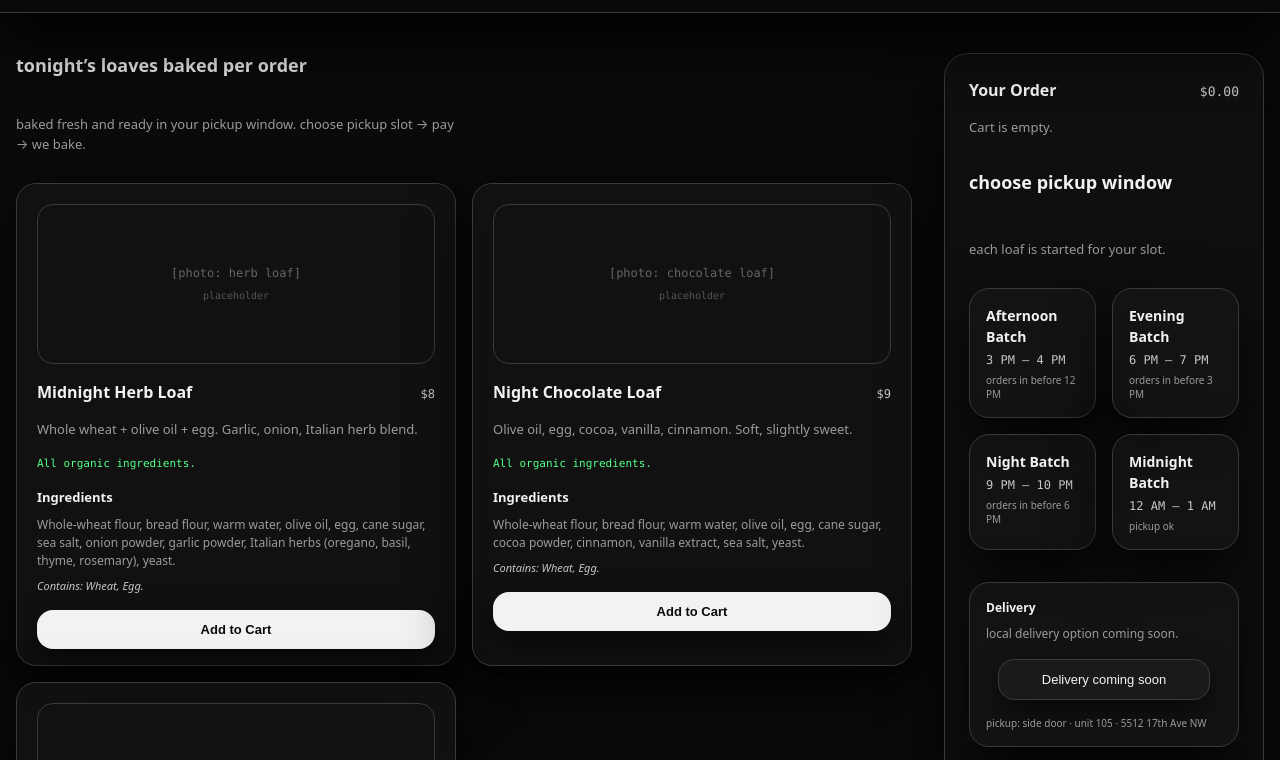
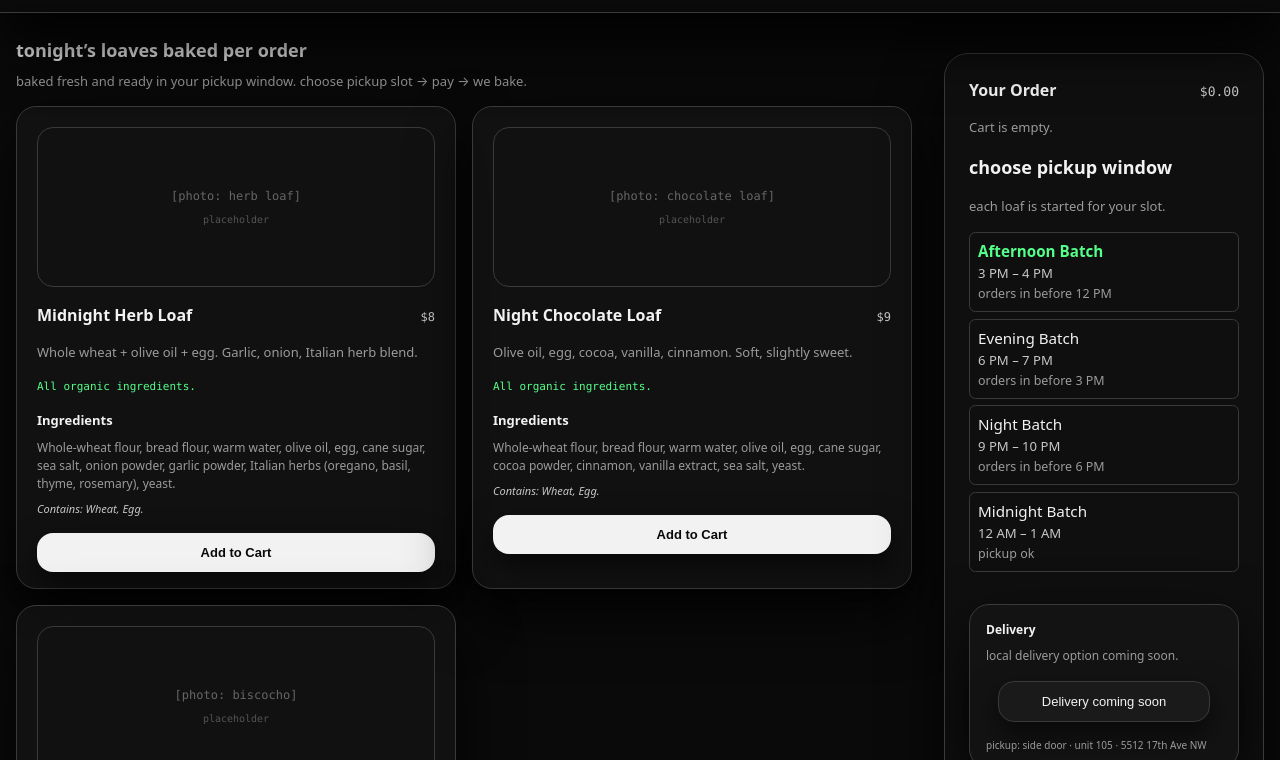
Before and after one commit to ft4qwft6t8-lang/bbl, a website: page index.html in a window 1280 px wide. Shown: the part 82-842 px from the top of the page. Drawn offline with Linux system fonts and the light colour scheme.

Commit message:
Update styles.css

```diff
--- a/styles.css
+++ b/styles.css
@@ -87,6 +87,10 @@ body {
 }
 
 .pill {
+  display: inline-flex;
+  align-items: center;
+  align-self: flex-start; /* prevent flex-column from stretching the pill */
+  width: auto;
   padding: .25rem .5rem;
   font-size: var(--fs-10);
   line-height: 1;
@@ -144,10 +148,39 @@ body {
   gap: 1rem;
 }
 
+/* ensure headings and descriptions inside blocks don't use browser default margins */
+.block h1,
+.block h2,
+.block h3,
+.block h4 { margin: 0; }
+
+.pill { margin: 0; }          /* pill-wrapped headings */
+.cart-head { margin: 0; }     /* cart heading variant */
+
+.section-desc {
+  margin: 0;
+  font-size: var(--fs-13);
+  color: var(--text-dim);
+  max-width: none; /* allow full width so it doesn't wrap prematurely */
+  line-height: 1.5;
+}
+
 .section-head {
   display: flex;
   flex-direction: column;
-  gap: .5rem;
+  gap: .5rem; /* fixed: removed stray space so this rule is valid */
+}
+
+/* let the gap value control spacing instead of default h2/p margins */
+.section-head .section-title { margin: 0; }
+.section-head .section-desc  { margin: 0; }
+
+/* override any earlier max-width so this section can use full column width */
+.section-head .section-desc {
+  max-width: none;
+  margin: 0;
+  line-height: 1.4;
+  white-space: normal; /* allow normal wrapping */
 }
 
 .section-title {
@@ -356,44 +389,67 @@ body {
   color: var(--text-dim);
 }
 
-.window-grid {
-  display:grid;
-  gap:1rem;
+/* pickup window card visuals — smaller, subtler */
+.window-grid { display: grid; gap: .4rem; }
+
+.window-card {
+  position: relative;
+  display: flex;
+  flex-direction: column;
+  gap: .08rem;
+  padding: .45rem .5rem;          /* smaller card */
+  border: 1px solid var(--border-color, #444);
+  border-radius: .4rem;
+  background: transparent;
+  cursor: pointer;
+  transition: box-shadow .12s ease, transform .06s ease, border-color .1s ease, background-color .12s ease;
+  user-select: none;
+  font-size: 0.95rem;
 }
-@media(min-width:520px){
-  .window-grid {
-    grid-template-columns: repeat(2,minmax(0,1fr));
-  }
+
+/* gentle, reduced hover */
+.window-card:hover {
+  transform: translateY(-1px);
+  box-shadow: 0 6px 12px rgba(0,0,0,0.08);
+  border-color: var(--pill-green-border, #6b8e4a);
 }
-.window-card {
-  background-color: var(--bg-card);
-  border:1px solid var(--border-color);
-  border-radius: var(--radius-xl);
-  box-shadow: var(--shadow-card);
-  padding:1rem;
-  cursor:pointer;
-  display:flex;
-  flex-direction:column;
-  gap:.25rem;
-  min-width: 0;
-  box-sizing: border-box;
-  max-width: 100%;
+
+/* hide native radio but keep accessible */
+.hidden-radio {
+  position: absolute;
+  opacity: 0;
+  width: 0;
+  height: 0;
+  pointer-events: none;
 }
-.window-name {
-  color:var(--text-main);
-  font-weight:600;
-  font-size:var(--fs-14);
+
+/* selected appearance (JS adds .selected; also style inner elements when checked) */
+.window-card.selected {
+  border-color: var(--pill-green-border, #6b8e4a);
+  background-color: rgba(110,170,90,0.04);
+  box-shadow: 0 8px 18px rgba(0,0,0,0.06);
 }
-.window-time {
-  color:var(--text-mid);
-  font-size:var(--fs-12);
-  font-family: ui-monospace, SFMono-Regular, Menlo, Consolas, monospace;
+
+/* emphasize text when selected */
+.window-card.selected .window-name,
+.window-card input:checked ~ .window-name {
+  color: var(--text-green, #7fb26a);
+  font-weight: 600;
 }
-.window-hint {
-  color:var(--text-dim);
-  font-size:var(--fs-10);
-  line-height:1.4;
+
+/* smaller time/hint typography */
+.window-name { font-size: 0.95rem; }
+.window-time { font-size: 0.82rem; color: var(--text-mid); }
+.window-hint { font-size: 0.78rem; color: var(--text-dim); }
+
+/* focus for keyboard users */
+.window-card:focus-within {
+  outline: 3px solid rgba(127,178,106,0.10);
+  outline-offset: 2px;
 }
+
+/* ensure inner pieces take full width */
+.window-card > div { width: 100%; }
 
 .hidden-radio {
   display:none;
```
